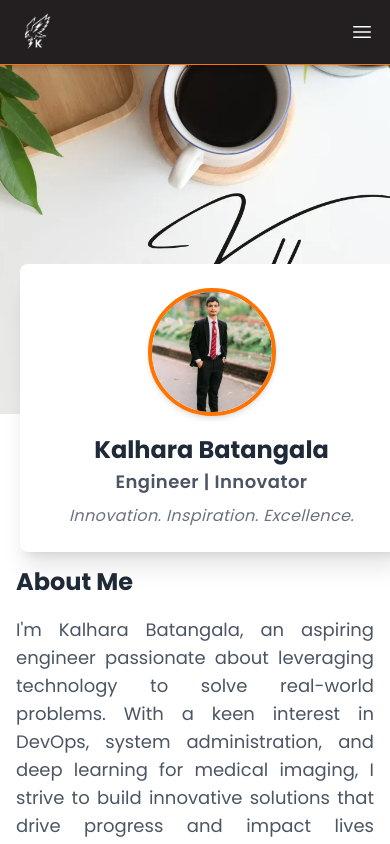
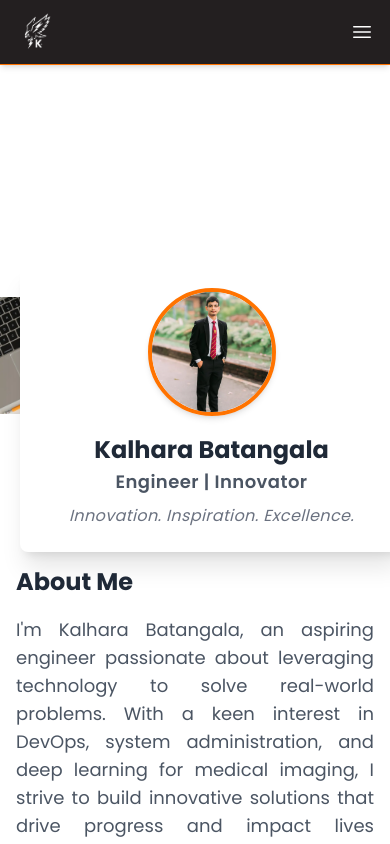
Before and after one commit to KalharaBatangala/portfolio-next, a Next.js app: page / in a window 390 px wide. Shown: the top 844 px of the page. Built offline with nearby package versions, Linux system fonts and the light colour scheme.

Commit message:
banner img

```diff
--- a/src/app/page.tsx
+++ b/src/app/page.tsx
@@ -19,7 +19,8 @@
           sizes="(max-width: 768px) 100vw, 1200px" // Optimize for mobile and desktop
           priority
           placeholder="blur"
-          className="object-cover object-bottom"
+          //className="object-cover object-bottom"
+          className="object-contain md:object-cover object-bottom"
         />
       </div>
 
```
